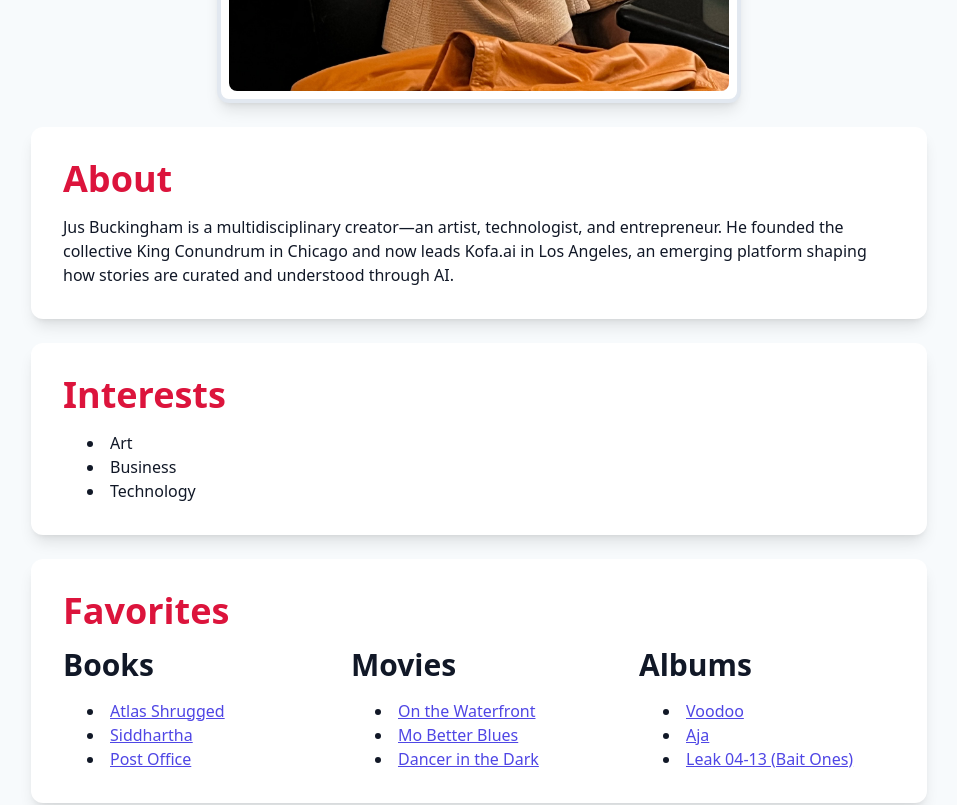
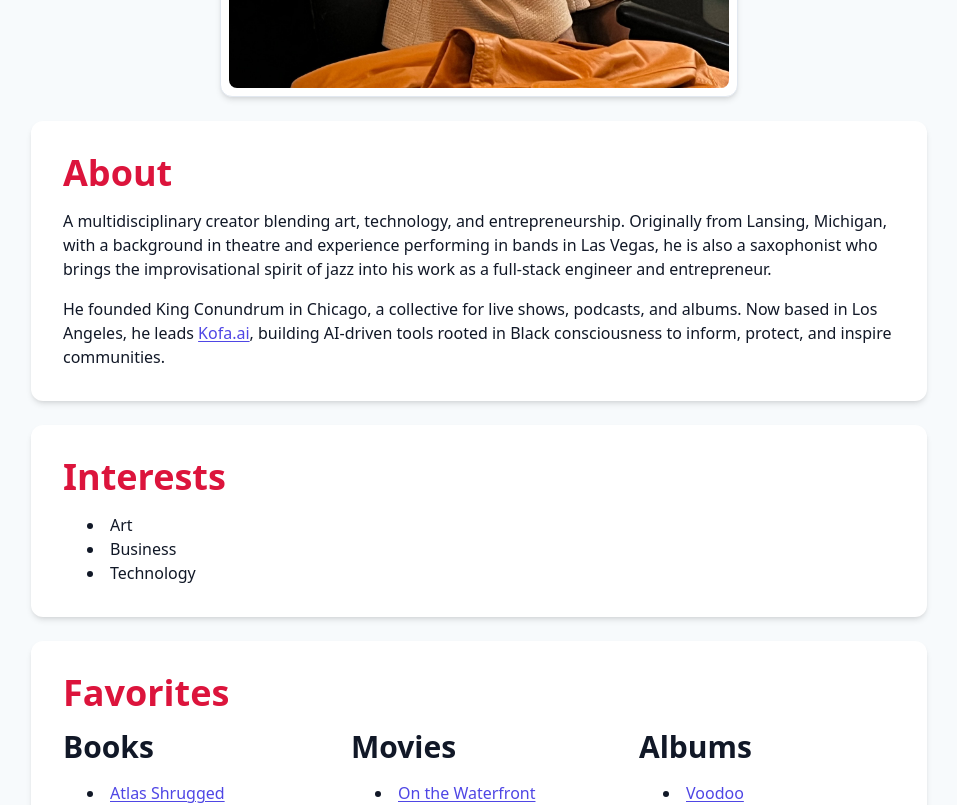
Before and after one commit to jusbuckingham/jusbuckingham, a Next.js app: page / in a window 1280 px wide. Shown: the part 760-1565 px from the top of the page, without its empty margins (161-1118 px from the left). Built offline with nearby package versions, Linux system fonts and the light colour scheme.

Commit message:
docs: refresh README with updated about, interests, features, tech stack, and project structure

```diff
--- a/components/Layout.tsx
+++ b/components/Layout.tsx
@@ -1,5 +1,4 @@
 import { ReactNode } from 'react';
-import Head from 'next/head';
 
 interface LayoutProps {
   children: ReactNode;
@@ -8,13 +7,6 @@ interface LayoutProps {
 const Layout = ({ children }: LayoutProps) => {
   return (
     <div className="relative flex flex-col min-h-screen bg-gray-50 text-gray-800">
-      <Head>
-        <title>Jus Buckingham</title>
-        <meta charSet="UTF-8" />
-        <meta name="viewport" content="width=device-width, initial-scale=1.0" />
-        <meta name="description" content="Official site of Jus Buckingham – artist, technologist, and entrepreneur." />
-        <link rel="icon" href="/images/favicon.png" type="image/png" />
-      </Head>
       <main className="flex-1 flex flex-col items-center justify-center">
         {children}
       </main>
--- a/pages/_app.tsx
+++ b/pages/_app.tsx
@@ -9,6 +9,21 @@ function MyApp({ Component, pageProps }: AppProps) {
         <title>Jus Buckingham</title>
         <meta name="viewport" content="width=device-width, initial-scale=1" />
         <meta name="description" content="Official site of Jus Buckingham – artist, technologist, and entrepreneur." />
+        <meta name="theme-color" content="#dc143c" />
+
+        {/* Open Graph Meta Tags */}
+        <meta property="og:title" content="Jus Buckingham" />
+        <meta property="og:description" content="Artist, technologist, and entrepreneur." />
+        <meta property="og:image" content="/images/preview.png" />
+        <meta property="og:type" content="website" />
+        <meta property="og:url" content="https://jusbuckingham.com" />
+
+        {/* Twitter Card Meta Tags */}
+        <meta name="twitter:card" content="summary_large_image" />
+        <meta name="twitter:title" content="Jus Buckingham" />
+        <meta name="twitter:description" content="Artist, technologist, and entrepreneur." />
+        <meta name="twitter:image" content="/images/preview.png" />
+
         <link rel="icon" href="/images/favicon.png" type="image/png" />
       </Head>
       <Component {...pageProps} />
--- a/pages/index.tsx
+++ b/pages/index.tsx
@@ -3,19 +3,27 @@ import Head from 'next/head';
 import Image from 'next/image';
 import Layout from '../components/Layout';
 
+const linkClass = "text-indigo-600 underline decoration-1 underline-offset-2 hover:decoration-2 hover:text-crimson focus-visible:outline focus-visible:outline-2 focus-visible:outline-crimson";
+
 const Home: NextPage = () => {
-  const handleEmailClick = () => {
-    window.location.href = 'mailto:jus.buckingham@gmail.com';
-  };
-
   const sections = [
     {
       id: 'about',
       title: 'About',
       content: (
-        <p>
-          Jus Buckingham is a multidisciplinary creator—an artist, technologist, and entrepreneur. He founded the collective King Conundrum in Chicago and now leads Kofa.ai in Los Angeles, an emerging platform shaping how stories are curated and understood through AI.
-        </p>
+        <div>
+          <p>
+            A multidisciplinary creator blending art, technology, and entrepreneurship. Originally from Lansing, Michigan, with a background in theatre and experience performing in bands in Las Vegas, he is also a saxophonist who brings the improvisational spirit of jazz into his work as a full‑stack engineer and entrepreneur.
+          </p>
+          <p className="mt-4">
+            He founded King Conundrum in Chicago, a collective for live shows, podcasts, and albums. Now based in Los Angeles, he leads <a
+              href="https://www.kofa.ai/"
+              target="_blank"
+              rel="noopener noreferrer"
+              className={linkClass}
+            >Kofa.ai</a>, building AI‑driven tools rooted in Black consciousness to inform, protect, and inspire communities.
+          </p>
+        </div>
       ),
     },
     {
@@ -48,7 +56,7 @@ const Home: NextPage = () => {
               items: [
                 { name: 'On the Waterfront', url: 'https://en.wikipedia.org/wiki/On_the_Waterfront' },
                 { name: 'Mo Better Blues', url: 'https://en.wikipedia.org/wiki/Mo%27_Better_Blues' },
-                { name: 'Dancer in the Dark', url: 'https://en.wikipedia.org/wiki/Dancer_in_the_Dark' },
+                { name: 'The Prestige', url: 'https://en.wikipedia.org/wiki/The_Prestige_(film)' },
 
               ]
             },
@@ -57,7 +65,7 @@ const Home: NextPage = () => {
               items: [
                 { name: 'Voodoo', url: 'https://en.wikipedia.org/wiki/Voodoo_(D%27Angelo_album)' },
                 { name: 'Aja', url: 'https://en.wikipedia.org/wiki/Aja_(album)' },
-                { name: 'Leak 04-13 (Bait Ones)', url: 'https://en.wikipedia.org/wiki/Leak_04-13_(Bait_Ones)' },
+                { name: 'Pieces of a Man', url: 'https://en.wikipedia.org/wiki/Pieces_of_a_Man' },
               ]
             },
           ].map(({ category, items }) => (
@@ -70,7 +78,7 @@ const Home: NextPage = () => {
                       href={url}
                       target="_blank"
                       rel="noopener noreferrer"
-                      className="text-indigo-600 underline hover:text-crimson"
+                      className={linkClass}
                     >
                       {name}
                     </a>
@@ -92,7 +100,7 @@ const Home: NextPage = () => {
               href="https://www.kofa.ai/"
               target="_blank"
               rel="noopener noreferrer"
-              className="text-indigo-600 underline hover:text-crimson"
+              className={linkClass}
             >
               Kofa.ai
             </a>
@@ -102,7 +110,7 @@ const Home: NextPage = () => {
               href="https://podcasts.apple.com/us/podcast/jus-buckingham-keep-the-faith/id1527013923?i=1000508511584"
               target="_blank"
               rel="noopener noreferrer"
-              className="text-indigo-600 underline hover:text-crimson"
+              className={linkClass}
             >
               ABE Podcast
             </a>
@@ -112,7 +120,7 @@ const Home: NextPage = () => {
               href="https://music.apple.com/us/playlist/ju%24la/pl.u-8aAVodjIoaMmWY"
               target="_blank"
               rel="noopener noreferrer"
-              className="text-indigo-600 underline hover:text-crimson"
+              className={linkClass}
             >
               Ju$la
             </a>
@@ -128,20 +136,20 @@ const Home: NextPage = () => {
         Skip to content
       </a>
       <Head>
-        <title>Jus Buckingham | Artist, Technologist, Visionary</title>
+        <title>Jus Buckingham | Artist, Technologist, Entrepreneur</title>
         <meta
           name="description"
           content="The digital home of Jus Buckingham—renaissance man and founder of Kofa.ai. Discover selected works, favorite influences, and a vision driven by art, technology, and cultural innovation."
         />
         <meta name="viewport" content="width=device-width, initial-scale=1.0" />
         <link rel="canonical" href="https://jusbuckingham.com/" />
-        <meta property="og:title" content="Jus Buckingham | Artist, Technologist, Visionary" />
+        <meta property="og:title" content="Jus Buckingham | Artist, Technologist, Entrepreneur" />
         <meta property="og:description" content="The digital home of Jus Buckingham—renaissance man and founder of Kofa.ai. Discover selected works, favorite influences, and a vision driven by art, technology, and cultural innovation." />
         <meta property="og:type" content="website" />
         <meta property="og:url" content="https://jusbuckingham.com/" />
         <meta property="og:image" content="https://jusbuckingham.com/images/grama-and-jus.jpeg" />
         <meta name="twitter:card" content="summary_large_image" />
-        <meta name="twitter:title" content="Jus Buckingham | Artist, Technologist, Visionary" />
+        <meta name="twitter:title" content="Jus Buckingham | Artist, Technologist, Entrepreneur" />
         <meta name="twitter:description" content="The digital home of Jus Buckingham—renaissance man and founder of Kofa.ai." />
         <meta name="twitter:image" content="https://jusbuckingham.com/images/grama-and-jus.jpeg" />
         <script
@@ -176,10 +184,10 @@ const Home: NextPage = () => {
         </div>
 
         {/* Profile Image */}
-        <div className="flex justify-center items-center bg-white rounded-xl shadow-lg border-4 border-gray-200 p-2">
+        <div className="flex justify-center items-center bg-white rounded-xl shadow-md border border-gray-200 p-2">
           <Image
             src="/images/grama-and-jus.jpeg"
-            alt="Grama and Jus in Detroit"
+            alt="Jus with his grandmother in Detroit"
             width={500}
             height={500}
             sizes="(min-width: 768px) 500px, 100vw"
@@ -193,7 +201,7 @@ const Home: NextPage = () => {
             key={section.id}
             id={section.id}
             aria-labelledby={`${section.id}-heading`}
-            className="mt-12 w-full max-w-4xl bg-white p-8 rounded-xl shadow-lg"
+            className="mt-12 w-full max-w-4xl bg-white p-8 rounded-xl shadow-md"
           >
             <h2 id={`${section.id}-heading`} className="text-3xl md:text-4xl font-bold mb-4 text-crimson">
               {section.title}
@@ -205,7 +213,7 @@ const Home: NextPage = () => {
         {/* Contact Button */}
         <a
           href="mailto:jus.buckingham@gmail.com"
-          className="mt-12 inline-block px-8 py-4 bg-crimson text-white font-semibold rounded-lg shadow-lg hover:bg-dark-crimson focus:ring-2 focus:ring-crimson focus:outline-none"
+          className="mt-12 inline-block px-8 py-4 bg-crimson text-white font-semibold rounded-lg shadow-md hover:bg-dark-crimson focus-visible:outline focus-visible:outline-2 focus-visible:outline-crimson"
         >
           Contact
         </a>
@@ -225,9 +233,6 @@ const Home: NextPage = () => {
         .hover\:bg-dark-crimson:hover {
           background-color: #a40e2c;
         }
-        .underline:hover {
-          text-decoration-thickness: 2px;
-        }
         :global(a:focus-visible), :global(button:focus-visible) {
           outline: 2px solid #dc143c;
           outline-offset: 2px;
```
Also changed, not shown: 1 other file (tests, documents, lock files or other folders).
